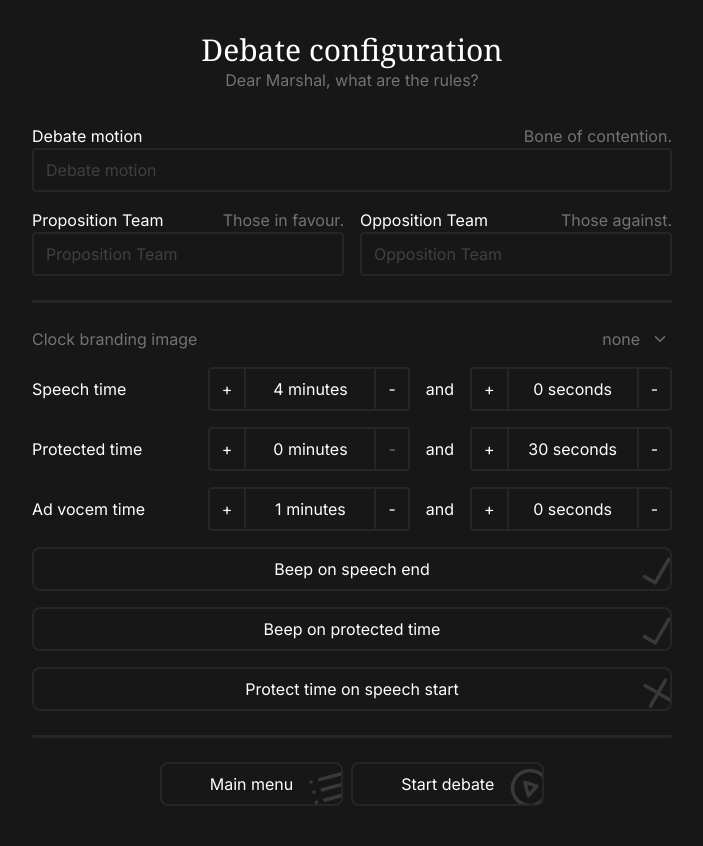
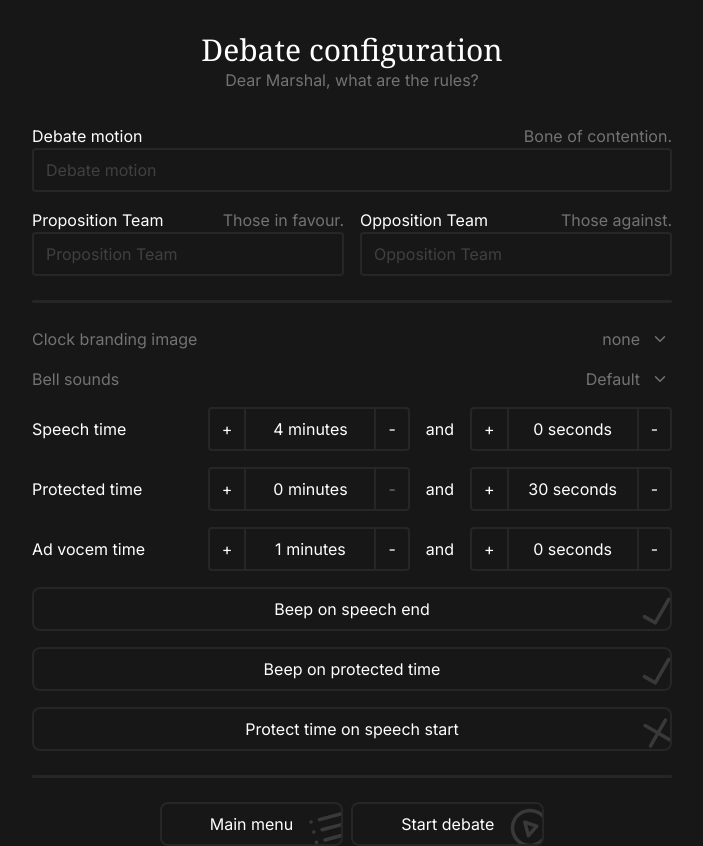
Before and after one commit to debatecore/debate-tools, a Next.js app: page /oxford-debate/setup in a window 1280 px wide. Shown: the whole page, without its empty margins (288-991 px from the left). Before the commit the page ends 806 px from the top, so only its background shows below. Built offline with nearby package versions, Linux system fonts and the light colour scheme.

Commit message:
[25] add ZTM pack with protected time, speech end, and ad vocem support

```diff
--- a/src/app/oxford-debate/page.tsx
+++ b/src/app/oxford-debate/page.tsx
@@ -10,12 +10,9 @@ import { IconStopCircle } from "@/components/icons/StopCircle";
 import { IconAlertCircle } from "@/components/icons/AlertCircle";
 import { IconArrowLeftCircle } from "@/components/icons/ArrowLeftCircle";
 import Link from "next/link";
+import { useAudio } from "react-use";
 
-const Dots = (props: {
-  stages: number[];
-  flashCurrent: boolean;
-  stage: number;
-}) => {
+const Dots = (props: { stages: number[]; flashCurrent: boolean; stage: number }) => {
   return (
     <div className="flex flex-row gap-1 mt-1">
       {props.stages.map((el) => {
@@ -60,6 +57,16 @@ export default function OxfordDebate() {
   const stopspeech = useLang("stopspeech");
   const debateconfig = useLang("oxfordDebateConfiguration");
 
+  const adVocemSoundPath = useContext(DebateContext).conf.soundPack.adVocemSound;
+  const debateEndSoundPath = useContext(DebateContext).conf.soundPack.debateEndSound;
+
+  const [adVocemAudio, stateAdVocemAudio, controlAdVocemAudio] = useAudio({
+    src: adVocemSoundPath || "",
+  });
+  const [debateEndAudio, stateDebateEndAudio, controlDebateEndAudio] = useAudio({
+    src: debateEndSoundPath || "",
+  });
+
   return (
     <div className="flex flex-col gap-1 text-center mx-auto mt-8">
       <h1 className="font-serif text-4xl text-balance">
@@ -76,11 +83,7 @@ export default function OxfordDebate() {
             {/* {debate.conf.proTeam ? "as the proposition" : "in favour"} */}
             {aspropo}
           </p>
-          <Dots
-            stages={[0, 2, 4, 6]}
-            stage={stage}
-            flashCurrent={running && !advocem}
-          />
+          <Dots stages={[0, 2, 4, 6]} stage={stage} flashCurrent={running && !advocem} />
         </div>
         {/*  */}
         {/*  */}
@@ -124,11 +127,7 @@ export default function OxfordDebate() {
             {/* {debate.conf.oppTeam ? "as the opposition" : "against"} */}
             {asoppo}
           </p>
-          <Dots
-            stages={[1, 3, 5, 7]}
-            stage={stage}
-            flashCurrent={running && !advocem}
-          />
+          <Dots stages={[1, 3, 5, 7]} stage={stage} flashCurrent={running && !advocem} />
         </div>
         {/*  */}
       </div>
@@ -151,7 +150,12 @@ export default function OxfordDebate() {
                 disabled={running}
                 smol
                 square
-                onClick={() => setAdvocem(!advocem)}
+                onClick={() => {
+                  if (!advocem) {
+                    controlAdVocemAudio.play();
+                  }
+                  setAdvocem(!advocem);
+                }}
                 className={advocem ? "!border-emerald-400" : ""}
               >
                 <div className="flex flex-row gap-2">
@@ -200,6 +204,8 @@ export default function OxfordDebate() {
           </>
         )}
       </div>
+      {adVocemAudio}
+      {debateEndAudio}
     </div>
   );
 }
--- a/src/app/oxford-debate/setup/page.tsx
+++ b/src/app/oxford-debate/setup/page.tsx
@@ -11,6 +11,12 @@ import { IconX } from "@/components/icons/X";
 import { DebateContext } from "@/contexts/DebateContext";
 import { useLang } from "@/lib/useLang";
 import { displayImageTypeArray } from "@/types/debate";
+import {
+  defaultSoundPack,
+  soundPackName,
+  soundPackNamesArray,
+  soundPacks,
+} from "@/types/soundPack";
 import { useContext } from "react";
 
 export default function OxfordDebateSetup() {
@@ -18,6 +24,8 @@ export default function OxfordDebateSetup() {
   const flavortext = useLang("oxfordDebateConfigurationFlavortext");
   const brandingselect = useLang("brandingdisplayimage");
   const brandingnull = useLang("brandingdisplayimage_nulloption");
+  const soundPackSelect = useLang("soundPackSelect");
+  const soundPackDefault = useLang("defaultSoundsOption");
   return (
     <div className="mb-5 lg:mb-0">
       <h1 className="text-3xl mt-8 text-center font-serif">
@@ -44,6 +52,26 @@ export default function OxfordDebateSetup() {
                   ...debateContext.conf,
                   displayImage1: el,
                 }),
+            };
+          })}
+        />
+        <GenericSelect
+          text={soundPackSelect}
+          value={
+            debateContext.conf.soundPack.name === "default"
+              ? soundPackDefault
+              : debateContext.conf.soundPack.name
+          }
+          options={soundPackNamesArray.map((element: soundPackName) => {
+            return {
+              value: element === "default" ? soundPackDefault : element,
+              exec: () => {
+                const soundPack =
+                  soundPacks.find((soundPack) => {
+                    return soundPack.name == element;
+                  }) || defaultSoundPack;
+                debateContext.setConf({ ...debateContext.conf, soundPack: soundPack });
+              },
             };
           })}
         />
--- a/src/components/Clock.tsx
+++ b/src/components/Clock.tsx
@@ -1,9 +1,10 @@
 "use client";
-import { useEffect, useRef, useState } from "react";
+import { useContext, useEffect, useRef, useState } from "react";
 import { displayImageType } from "@/types/debate";
 import { useAudio, useInterval } from "react-use";
 import Image from "next/image";
 import { useLang } from "@/lib/useLang";
+import { DebateContext } from "@/contexts/DebateContext";
 
 const Clock = (props: {
   running: boolean;
@@ -17,11 +18,14 @@ const Clock = (props: {
   const [time, setTime] = useState<number>(props.maxtime);
   const refCircle = useRef<SVGCircleElement>(null);
 
+  const protectedTimeSound = useContext(DebateContext).conf.soundPack.pingProtectedTime;
+  const speechEndSound = useContext(DebateContext).conf.soundPack.pingSpeechEnd;
+
   const [audio1, state1, controls1] = useAudio({
-    src: "/ping.mp3",
+    src: protectedTimeSound,
   });
   const [audio2, state2, controls2] = useAudio({
-    src: "/ping2.mp3",
+    src: speechEndSound,
   });
 
   const timeleft = useLang("timeleft");
@@ -107,11 +111,7 @@ const Clock = (props: {
               cx={128}
               cy={128}
               strokeWidth={5}
-              style={
-                !props.running && time > 0
-                  ? { transitionDuration: "350ms" }
-                  : {}
-              }
+              style={!props.running && time > 0 ? { transitionDuration: "350ms" } : {}}
             />
           </svg>
         </div>
--- a/src/data/strings.json
+++ b/src/data/strings.json
@@ -384,5 +384,13 @@
   "stopspeech": {
     "en": "end speech",
     "pl": "koniec mowy"
+  },
+  "soundPackSelect": {
+    "en": "Bell sounds",
+    "pl": "Sygnały dźwiękowe"
+  },
+  "defaultSoundsOption": {
+    "en": "Default",
+    "pl": "Domyślne"
   }
 }
--- a/src/types/debate.ts
+++ b/src/types/debate.ts
@@ -1,3 +1,5 @@
+import { defaultSoundPack, soundPack } from "./soundPack";
+
 const displayImageTypeArray = ["null", "MOW2024", "MOW2018"] as const;
 export { displayImageTypeArray };
 
@@ -15,6 +17,7 @@ type debateConf = {
   beepProtectedTime: boolean;
   visualizeProtectedTimes: boolean;
   displayImage1: displayImageType; // CLOCK IMAGE DISPLAY
+  soundPack: soundPack;
 };
 export type { debateConf, displayImageType };
 
@@ -30,5 +33,6 @@ const defaultDebateConf: debateConf = {
   beepProtectedTime: true,
   visualizeProtectedTimes: false,
   displayImage1: "null",
+  soundPack: defaultSoundPack,
 };
 export { defaultDebateConf };
--- /dev/null
+++ b/src/types/soundPack.ts
@@ -0,0 +1,38 @@
+const soundPackNamesArray = ["default", "ZTM Poznań"] as const;
+export { soundPackNamesArray };
+
+type soundPackName = (typeof soundPackNamesArray)[number];
+export { type soundPackName };
+
+type soundPack = {
+  name: soundPackName;
+  pingProtectedTime: string;
+  pingSpeechEnd: string;
+  adVocemSound?: string;
+  debateEndSound?: string;
+};
+
+export { type soundPack };
+
+const soundPacks: Array<soundPack> = [
+  {
+    name: "default",
+    pingProtectedTime: "/ping.mp3",
+    pingSpeechEnd: "/ping2.mp3",
+  },
+  {
+    name: "ZTM Poznań",
+    pingProtectedTime: "/KBING! - Gong.mp3",
+    pingSpeechEnd: "/KBING! - Gong.mp3",
+    adVocemSound: "/KZADAN.mp3",
+    debateEndSound: "/KONCTR.mp3",
+  },
+] as const;
+export { soundPacks };
+
+const defaultSoundPack: soundPack = {
+  name: "default",
+  pingProtectedTime: "/ping.mp3",
+  pingSpeechEnd: "/ping2.mp3",
+};
+export { defaultSoundPack };
```
Also changed, not shown: 2 other files (tests, documents, lock files or other folders).
